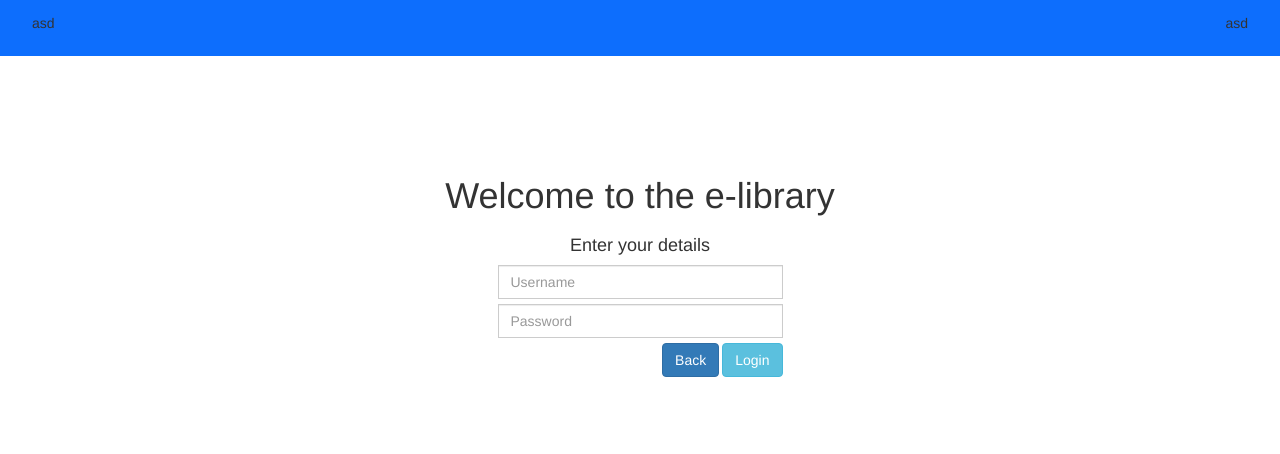
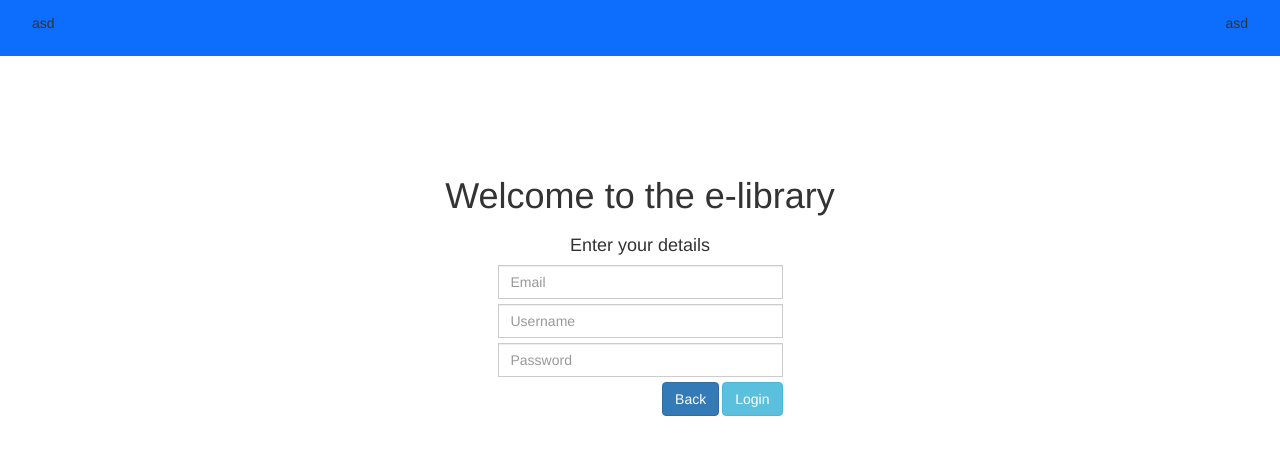
Before and after one commit to kamilaltemimi/e-library, an Angular app: page / in a window 1280 px wide. Both pictures are taken after a click on the button "Login". Shown: the top 454 px of the page. Built offline with nearby package versions, Linux system fonts and the light colour scheme.

Commit message:
added email input and corrected reset form method

```diff
--- a/src/app/book_library_app/auth/auth.component.html
+++ b/src/app/book_library_app/auth/auth.component.html
@@ -9,13 +9,18 @@
 
     <form [formGroup]="authForm" *ngIf="selectedAuthMethod" (ngSubmit)="submitAuthForm()">
         <div class="input-group auth_input">
+            <input type="email" formControlName="email" class="form-control" placeholder="Email" aria-label="Email" aria-describedby="basic-addon1" maxLength="30">
+            <p class="error_message" *ngIf="authForm.get('email')?.errors?.['required'] && authForm.get('email')?.touched">Email is required.</p>
+            <p class="error_message" *ngIf="authForm.get('email')?.errors?.['email'] && authForm.get('email')?.touched">Please provide a valid email address.</p>
+        </div>
+        <div class="input-group auth_input">
             <input type="text" formControlName="username" class="form-control" placeholder="Username" aria-label="Username" aria-describedby="basic-addon1" maxLength="30">
             <p class="error_message" *ngIf="authForm.get('username')?.errors?.['required'] && authForm.get('username')?.touched">Username is required.</p>
             <p class="error_message" *ngIf="authForm.get('username')?.errors?.['minlength'] && authForm.get('username')?.touched">Username must be at least 3 characters.</p>
         </div>
         <div class="input-group auth_input">
             <input type="password" formControlName="password" class="form-control" placeholder="Password" aria-label="Username" maxLength="=30">
-            <p class="error_message" *ngIf="authForm.get('password')?.errors?.['required'] && (authForm.get('password')?.touched || authForm.get('password')?.dirty)">Password is required.</p>
+            <p class="error_message" *ngIf="authForm.get('password')?.errors?.['required'] && authForm.get('password')?.touched">Password is required.</p>
             <p class="error_message" *ngIf="authForm.get('password')?.errors?.['minlength'] && authForm.get('password')?.touched">Password must be at least 5 characters.</p>
         </div>
         <div class="button_group">
--- a/src/app/book_library_app/auth/auth.component.ts
+++ b/src/app/book_library_app/auth/auth.component.ts
@@ -9,7 +9,7 @@ import { FormBuilder, FormGroup, Validators } from '@angular/forms'
 })
 export class AuthComponent implements OnInit {
 
-  selectedAuthMethod = ''
+  selectedAuthMethod: string | null = null
   authForm!: FormGroup
 
   constructor(
@@ -25,7 +25,8 @@ export class AuthComponent implements OnInit {
   }
 
   goBackToChooseAuthMethod(): void {
-    this.selectedAuthMethod = ''
+    this.selectedAuthMethod = null
+    this.authForm.reset()
   }
 
   submitAuthForm(): void {
@@ -34,6 +35,7 @@ export class AuthComponent implements OnInit {
 
   initializeForm(): void {
     this.authForm = this.fb.group({
+      email: ['', [Validators.required, Validators.email, Validators.maxLength(30)]],
       username: ['', [Validators.required, Validators.minLength(3), Validators.maxLength(30)]],
       password: ['', [Validators.required, Validators.minLength(5), Validators.maxLength(30)]]
     })
```
